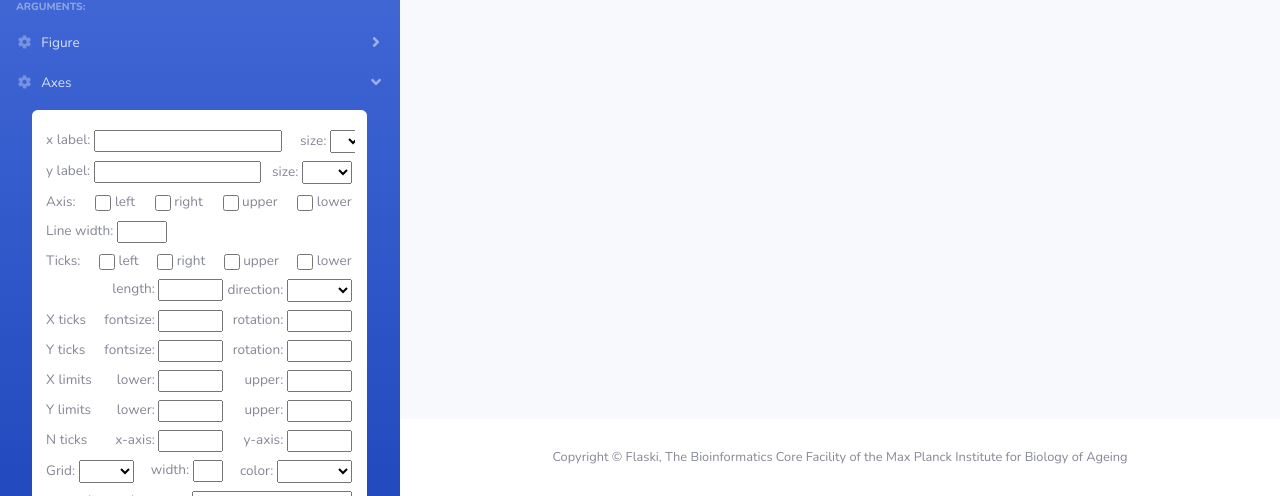
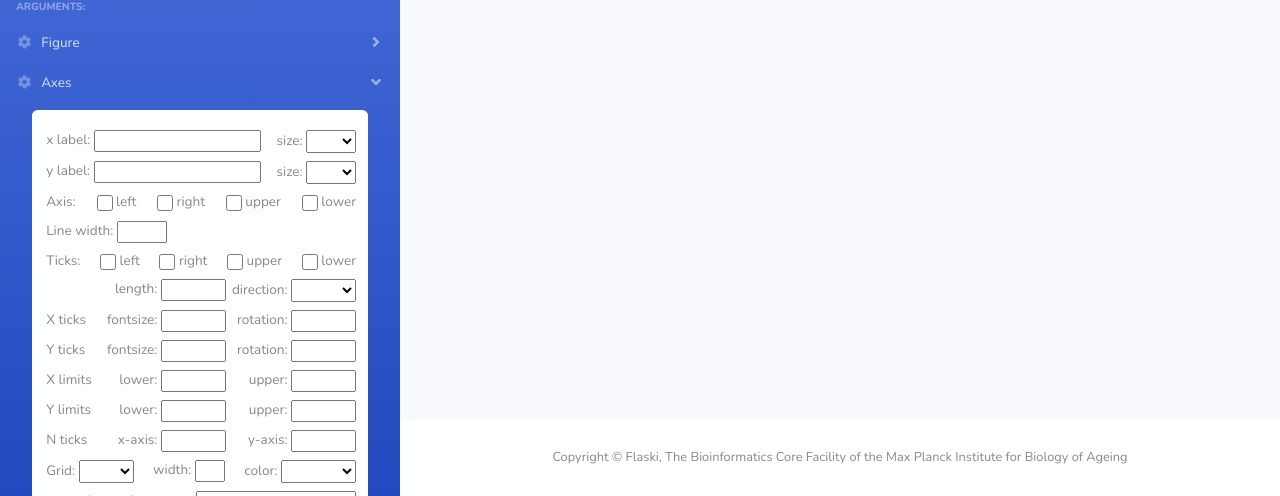
Before and after one commit to mpg-age-bioinformatics/flaski, a Python web app: template flaski/templates/apps/iscatterplot.html in a window 1280 px wide, after a click on "Axes". Shown: the part 311-807 px from the top of the page. Run offline with Jinja, Linux system fonts and the light colour scheme; the template is opened without the code that fills it, so the values that code supplies are empty; some libraries are stand-ins or nearby versions.

Commit message:
iscatterplot.html: reverting to before debugging

```diff
--- a/flaski/templates/apps/iscatterplot.html
+++ b/flaski/templates/apps/iscatterplot.html
@@ -192,17 +192,16 @@
                     <span>Axes</span>
                 </a>
                 <div id="collapseAxes" class="collapse closedmenu" aria-labelledby="headingTwo" data-parent="#accordionSidebar">
-                    <div class="bg-white py-2 collapse-inner rounded openmenu" style="width:91%;padding-left:7%;padding-right:0%;">
-                        <div class="row arguments" style="width:100%; padding-left:4%; padding-right:0%; white-space:nowrap; overflow-x: auto;display:flex;justify-content:space-between;text-align:justify;">
+                    <div class="bg-white py-2 collapse-inner rounded openmenu" style="padding-left:7%;padding-right:0%;">
+                        <div class="row arguments" style="width: 100%; padding-left:4%; padding-right:0%; white-space:nowrap; overflow-x: auto;display:flex;justify-content:space-between;text-align:justify;">
 
-                            <div class="row arg" style="width:103%; padding-left:0%; padding-right:0%; display:flex; justify-content:space-between; text-align:justify;">
-
+                            <div class="row arg" style="width:310px; padding-left:0%; padding-right:0%; display:flex; justify-content:space-between; text-align:justify;">
                                 <label>x label:
-                                    <input type="text" name="xlabel" value='{{ xlabel }}' style="width:81%;height:22px;padding-left:4px;vertical-align:middle">
+                                    <input type="text" name="xlabel" value='{{ xlabel }}' style="width:167px;height:22px;padding-left: 4px;vertical-align:middle">
                                 </label>
 
                                 <label> size:
-                                    <select name=xlabels method="GET" action="/" style="width:62%;vertical-align:middle;">
+                                    <select name=xlabels method="GET" action="/" style="width:50px;vertical-align:middle;">
                                     {% for xlabel_size_ in xlabel_size %}
                                         <option value="{{xlabel_size_}}" {% if xlabel_size_==xlabels %} selected {% endif %}>{{xlabel_size_}}</option>
                                     {% endfor %}
@@ -210,7 +209,7 @@
                                 </label>
                             </div>
 
-                            <div class="row arg" style="width:103%; padding-left:0%; padding-right:0%; display:flex; justify-content:space-between; text-align:justify;">
+                            <div class="row arg" style="width:310px; padding-left:0%; padding-right:0%; display:flex; justify-content:space-between; text-align:justify;">
                                 <label>y label:
                                     <input type="text" name="ylabel" value='{{ ylabel }}' style="width:167px;height:22px;padding-left: 4px;vertical-align:middle">
                                 </label>
@@ -223,7 +222,7 @@
                                 </label>
                             </div>
 
-                            <div class="row arg" style="width:103%; padding-left:0%; padding-right:0%; display:flex; justify-content:space-between; text-align:justify;">
+                            <div class="row arg" style="width:310px; padding-left:0%; padding-right:0%; display:flex; justify-content:space-between; text-align:justify;">
                                 <label>Axis:</label>
                                 <label><input type="checkbox" style="vertical-align:middle;height:16px;width:16px;" name="left_axis" {% if left_axis=="on" %} checked {% elif left_axis==".on" %} checked {% endif %}/> left </label>
                                 <label><input type="checkbox" style="vertical-align:middle;height:16px;width:16px;" name="right_axis" {% if right_axis=="on" %} checked {% elif right_axis==".on" %} checked {% endif %}/> right </label>
@@ -231,13 +230,13 @@
                                 <label><input type="checkbox" style="vertical-align:middle;height:16px;width:16px;" name="lower_axis" {% if lower_axis=="on" %} checked {% elif lower_axis==".on" %} checked {% endif %}/> lower </label>
                             </div>
 
-                            <div class="row arg" style="width:103%; padding-left:0%; padding-right:0%; display:flex; justify-content:space-between; text-align:justify;">
+                            <div class="row arg" style="width:310px; padding-left:0%; padding-right:0%; display:flex; justify-content:space-between; text-align:justify;">
                                 <label>Line width:
                                     <input type="text" name="axis_line_width" value='{{ axis_line_width }}' style="width:50px;height:22px;padding-left: 4px;vertical-align:middle">
                                 </label>
                             </div>
 
-                            <div class="row arg" style="width:103%; padding-left:0%; padding-right:0%; display:flex; justify-content:space-between; text-align:justify;">
+                            <div class="row arg" style="width:310px; padding-left:0%; padding-right:0%; display:flex; justify-content:space-between; text-align:justify;">
                                 <label>Ticks:</label>
                                 <label><input type="checkbox" style="vertical-align:middle;height:16px;width:16px;" name="tick_left_axis" {% if tick_left_axis=="on" %} checked {% elif tick_left_axis==".on" %} checked {% endif %}/> left </label>
                                 <label><input type="checkbox" style="vertical-align:middle;height:16px;width:16px;" name="tick_right_axis" {% if tick_right_axis=="on" %} checked {% elif tick_right_axis==".on" %} checked {% endif %}/> right </label>
@@ -245,7 +244,7 @@
                                 <label><input type="checkbox" style="vertical-align:middle;height:16px;width:16px;" name="tick_lower_axis" {% if tick_lower_axis=="on" %} checked {% elif tick_lower_axis==".on" %} checked {% endif %}/> lower </label>
                             </div>
 
-                            <div class="row arg" style="width:103%; padding-left:0%; padding-right:0%; display:flex; justify-content:space-between; text-align:justify;">
+                            <div class="row arg" style="width:310px; padding-left:0%; padding-right:0%; display:flex; justify-content:space-between; text-align:justify;">
                                 <div class="column" style="width:16%;vertical-align:middle;">
                                 </div>
                                 <div class="column" style="width:42%;text-align:right;vertical-align:middle;">
@@ -266,7 +265,7 @@
 
 
 
-                            <div class="row arg" style="width:103%; padding-left:0%; padding-right:0%; display:flex; justify-content:space-between; text-align:justify;">
+                            <div class="row arg" style="width:310px; padding-left:0%; padding-right:0%; display:flex; justify-content:space-between; text-align:justify;">
                                 <div class="column" style="width:16%;vertical-align:middle;">
                                     <label>X ticks</label>
                                 </div>
@@ -282,7 +281,7 @@
                                 </div>
                             </div>
 
-                            <div class="row arg" style="width:103%; padding-left:0%; padding-right:0%; display:flex; justify-content:space-between; text-align:justify;">
+                            <div class="row arg" style="width:310px; padding-left:0%; padding-right:0%; display:flex; justify-content:space-between; text-align:justify;">
                                 <div class="column" style="width:16%;vertical-align:middle;">
                                     <label>Y ticks
                                     </label>
@@ -299,7 +298,7 @@
                                 </div>
                             </div>
 
-                            <div class="row arg" style="width:103%; padding-left:0%; padding-right:0%; display:flex; justify-content:space-between; text-align:justify;">
+                            <div class="row arg" style="width:310px; padding-left:0%; padding-right:0%; display:flex; justify-content:space-between; text-align:justify;">
                                 <div class="column" style="width:16%;vertical-align:middle;">
                                     <label>X limits</label>
                                 </div>
@@ -315,7 +314,7 @@
                                 </div>
                             </div>
 
-                            <div class="row arg" style="width:103%; padding-left:0%; padding-right:0%; display:flex; justify-content:space-between; text-align:justify;">
+                            <div class="row arg" style="width:310px; padding-left:0%; padding-right:0%; display:flex; justify-content:space-between; text-align:justify;">
                                 <div class="column" style="width:16%;vertical-align:middle;">
                                     <label>Y limits</label>
                                 </div>
@@ -331,7 +330,7 @@
                                 </div>
                             </div>
 
-                            <div class="row arg" style="width:103%; padding-left:0%; padding-right:0%; display:flex; justify-content:space-between; text-align:justify;">
+                            <div class="row arg" style="width:310px; padding-left:0%; padding-right:0%; display:flex; justify-content:space-between; text-align:justify;">
                                 <div class="column" style="width:16%;vertical-align:middle;">
                                     <label>N ticks</label>
                                 </div>
@@ -347,7 +346,7 @@
                                 </div>
                             </div>
 
-                            <div class="row arg" style="width:103%; padding-left:0%; padding-right:0%; display:flex; justify-content:space-between; text-align:justify;">
+                            <div class="row arg" style="width:310px; padding-left:0%; padding-right:0%; display:flex; justify-content:space-between; text-align:justify;">
                                 <label>Grid:
                                     <select name=grid_value method="GET" action="/" style="width:55px;vertical-align:middle;">
                                     {% for grid_ in grid %}
@@ -370,7 +369,7 @@
 
                             </div>
 
-                            <div class="row arg" style="width:103%; padding-left:0%; padding-right:0%; display:flex; justify-content:space-between; text-align:justify;">
+                            <div class="row arg" style="width:310px; padding-left:0%; padding-right:0%; display:flex; justify-content:space-between; text-align:justify;">
                                 <label>
                                     .. or write a color name
                                 </label>
@@ -379,7 +378,7 @@
                                 </label>
                             </div>
 
-                            <div class="row arg" style="width:103%; padding-left:0%; padding-right:0%; display:flex; justify-content:space-between; text-align:justify;">
+                            <div class="row arg" style="width:310px; padding-left:0%; padding-right:0%; display:flex; justify-content:space-between; text-align:justify;">
                                 <label>hline:
                                     <input type="text" name="hline" value='{{ hline }}' style="width:30px;height:22px;padding-left:4px;vertical-align:middle;">
                                 </label>
@@ -406,7 +405,7 @@
 
                             </div>
 
-                            <div class="row arg" style="width:103%; padding-left:0%; padding-right:0%; display:flex; justify-content:space-between; text-align:justify;">
+                            <div class="row arg" style="width:310px; padding-left:0%; padding-right:0%; display:flex; justify-content:space-between; text-align:justify;">
                                 <label>
                                     .. or write a color name
                                 </label>
@@ -416,7 +415,7 @@
                             </div>
 
 
-                            <div class="row arg" style="width:103%; padding-left:0%; padding-right:0%; display:flex; justify-content:space-between; text-align:justify;">
+                            <div class="row arg" style="width:310px; padding-left:0%; padding-right:0%; display:flex; justify-content:space-between; text-align:justify;">
                                 <label>vline:
                                     <input type="text" name="vline" value='{{ vline }}' style="width:30px;height:22px;padding-left:4px;vertical-align:middle;">
                                 </label>
@@ -443,7 +442,7 @@
 
                             </div>
 
-                            <div class="row arg" style="width:103%; padding-left:0%; padding-right:0%; display:flex; justify-content:space-between; text-align:justify;">
+                            <div class="row arg" style="width:310px; padding-left:0%; padding-right:0%; display:flex; justify-content:space-between; text-align:justify;">
                                 <label>
                                     .. or write a color name
                                 </label>
@@ -466,7 +465,7 @@
                 </a>
                 <div id="collapse{{group.name}}" class="collapse closedmenu" aria-labelledby="headingTwo" data-parent="#accordionSidebar">
                     <div class="bg-white py-2 collapse-inner rounded openmenu" style="padding-left:7%;padding-right:0%;">
-                        <div class="row arguments" style="width:100%; padding-left:4%; padding-right:0%; white-space:nowrap; overflow-x: auto;display:flex;justify-content:space-between;text-align:justify;">
+                        <div class="row arguments" style="width: 100%; padding-left:4%; padding-right:0%; white-space:nowrap; overflow-x: auto;display:flex;justify-content:space-between;text-align:justify;">
 
                             <div class="row arg" style="width:310px; padding-left:0%; padding-right:0%; display:flex; justify-content:space-between; text-align:justify;">
                                 <label> size:
```
